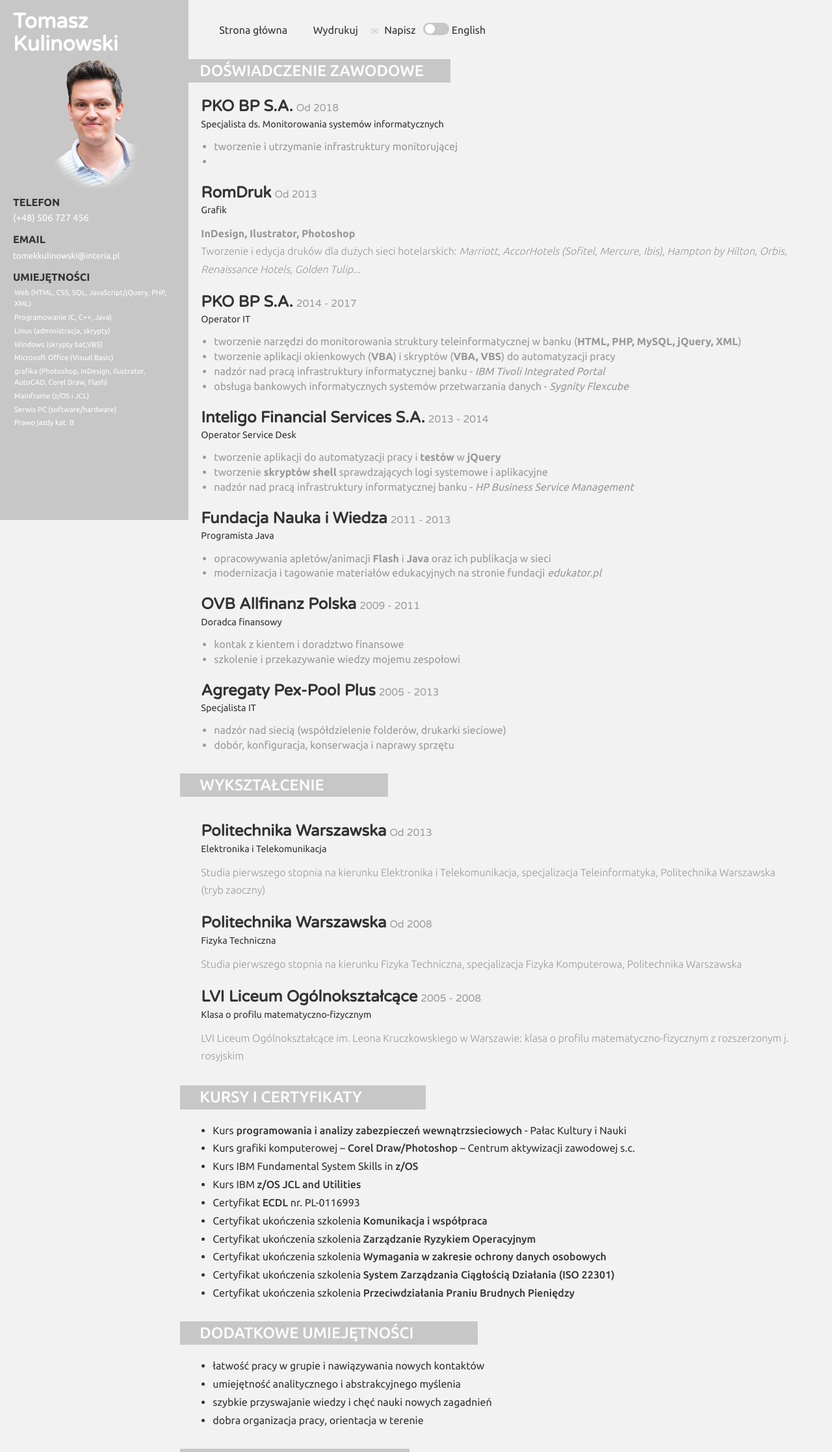
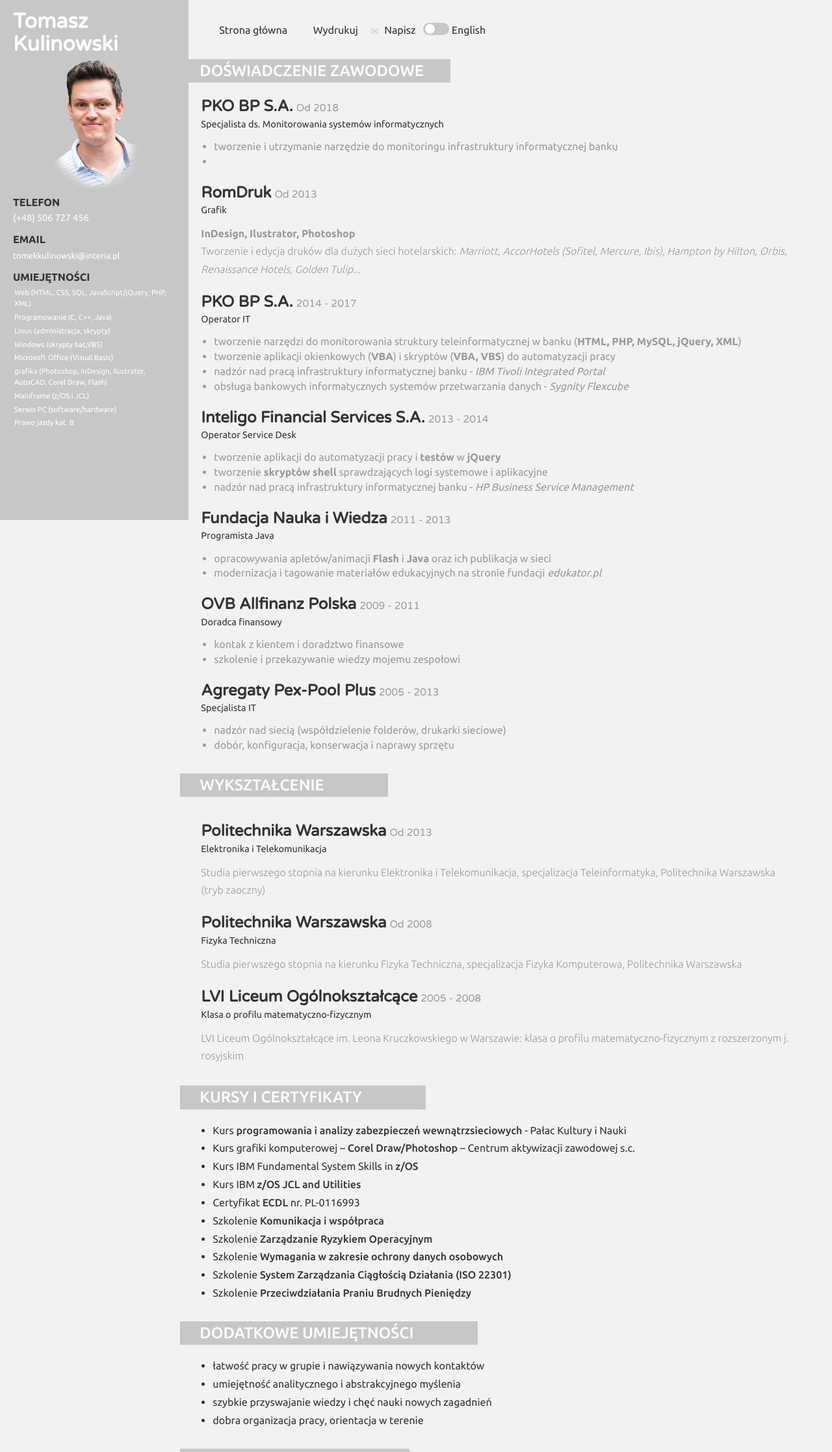
Before and after one commit to diabollo1/cv, a PHP site: page / in a window 1280 px wide. Shown: the top 2234 px of the page at 65% size. Run offline with PHP 8.4, Linux system fonts and the light colour scheme; some web fonts are replaced.

Commit message:
2018_03_21 modyfikacja opisu stanowiska SYSMON; zmiana opisu w sekcji - szkolenia

```diff
--- a/index.php
+++ b/index.php
@@ -29,8 +29,8 @@
 				<!--<p>blablabla</p>-->
 					<div class="ul_margines">
 						<ul>
-							<li><pl>tworzenie i utrzymanie infrastruktury monitorującej</pl>
-								<an>creation and maintenance of monitoring infrastructure</an></li>
+							<li><pl>tworzenie i utrzymanie narzędzie do monitoringu infrastruktury informatycznej banku</pl>
+								<an>creating and maintaining a tool for monitoring the bank's IT infrastructure</an></li>
 							<li></li>
 
 						</ul>
@@ -195,16 +195,16 @@
 							<an>IBM </b>z/OS JCL and Utilities course</b></an></li>
 						<li><pl>Certyfikat <b>ECDL</b> nr. PL-0116993</pl>
 							<an><b>ECDL</b> certificate no. EN-0116993</an></li>
-						<li><pl>Certyfikat ukończenia szkolenia <b>Komunikacja i współpraca</b></pl>
-							<an>Certificate of training completion <b>Communication and cooperation</b></an></li>
-						<li><pl>Certyfikat ukończenia szkolenia <b>Zarządzanie Ryzykiem Operacyjnym</b></pl>
-							<an>Certificate of training completion <b>Operational Risk Management</b></an></li>
-						<li><pl>Certyfikat ukończenia szkolenia <b>Wymagania w zakresie ochrony danych osobowych</b></pl>
-							<an>Certificate of training completion <b>Requirements for the protection of personal data</b></an></li>
-						<li><pl>Certyfikat ukończenia szkolenia <b>System Zarządzania Ciągłością Działania (ISO 22301)</b></pl>
-							<an>Certificate of completion of the <b>Business Continuity Management System (ISO 22301)</b></an></li>
-						<li><pl>Certyfikat ukończenia szkolenia <b>Przeciwdziałania Praniu Brudnych Pieniędzy</b></pl>
-							<an>Certificate of completing the <b>Anti-Money Laundering Training</b></an></li>
+						<li><pl>Szkolenie <b>Komunikacja i współpraca</b></pl>
+							<an>Training <b>Communication and cooperation</b></an></li>
+						<li><pl>Szkolenie <b>Zarządzanie Ryzykiem Operacyjnym</b></pl>
+							<an>Training <b>Operational Risk Management</b></an></li>
+						<li><pl>Szkolenie <b>Wymagania w zakresie ochrony danych osobowych</b></pl>
+							<an>Training <b>Requirements for the protection of personal data</b></an></li>
+						<li><pl>Szkolenie <b>System Zarządzania Ciągłością Działania (ISO 22301)</b></pl>
+							<an>Training <b>Business Continuity Management System (ISO 22301)</b></an></li>
+						<li><pl>Szkolenie <b>Przeciwdziałania Praniu Brudnych Pieniędzy</b></pl>
+							<an>Training <b>Anti-Money Laundering Training</b></an></li>
 					</ul>
 				</div>
 			</div>
```
